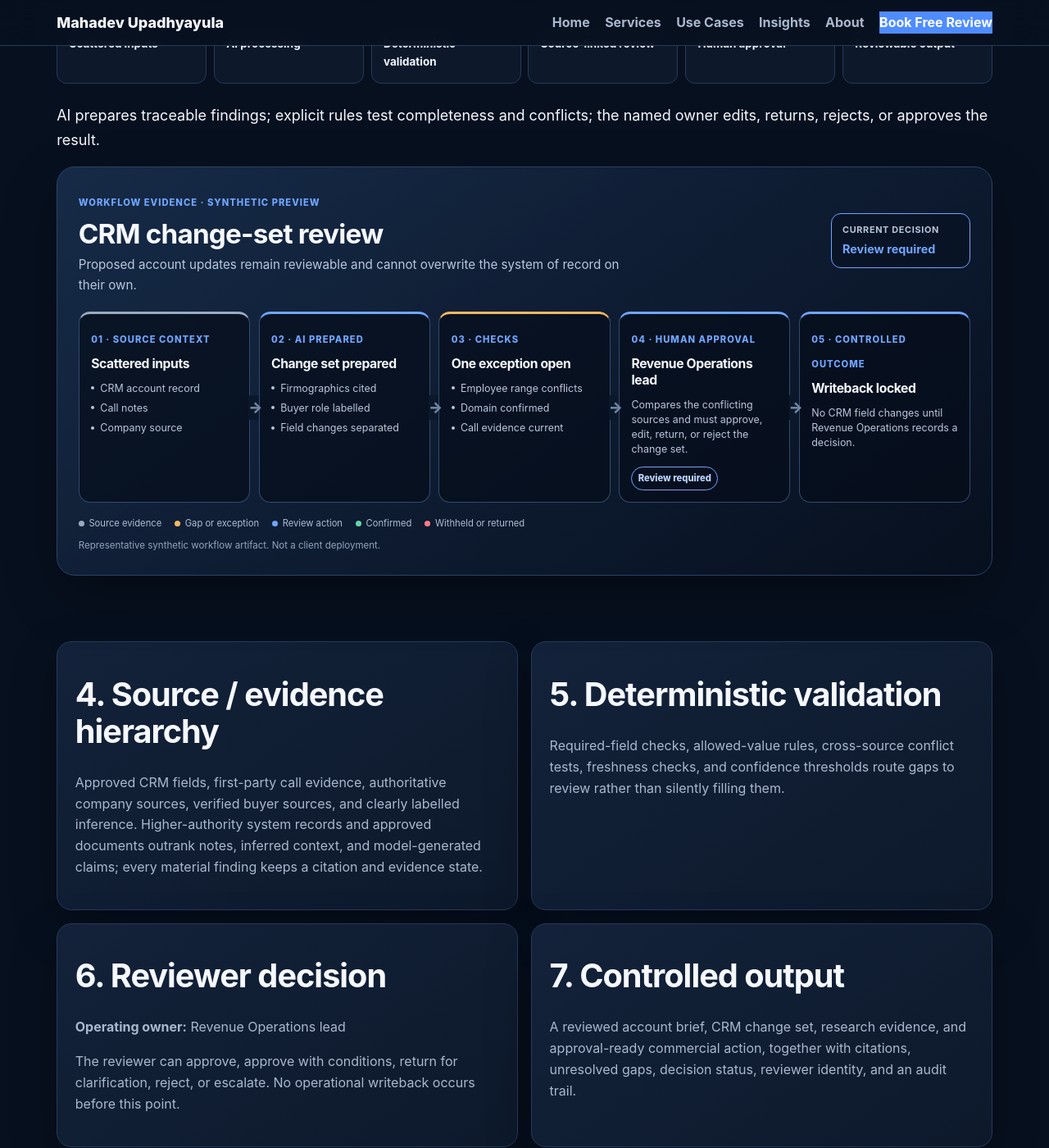
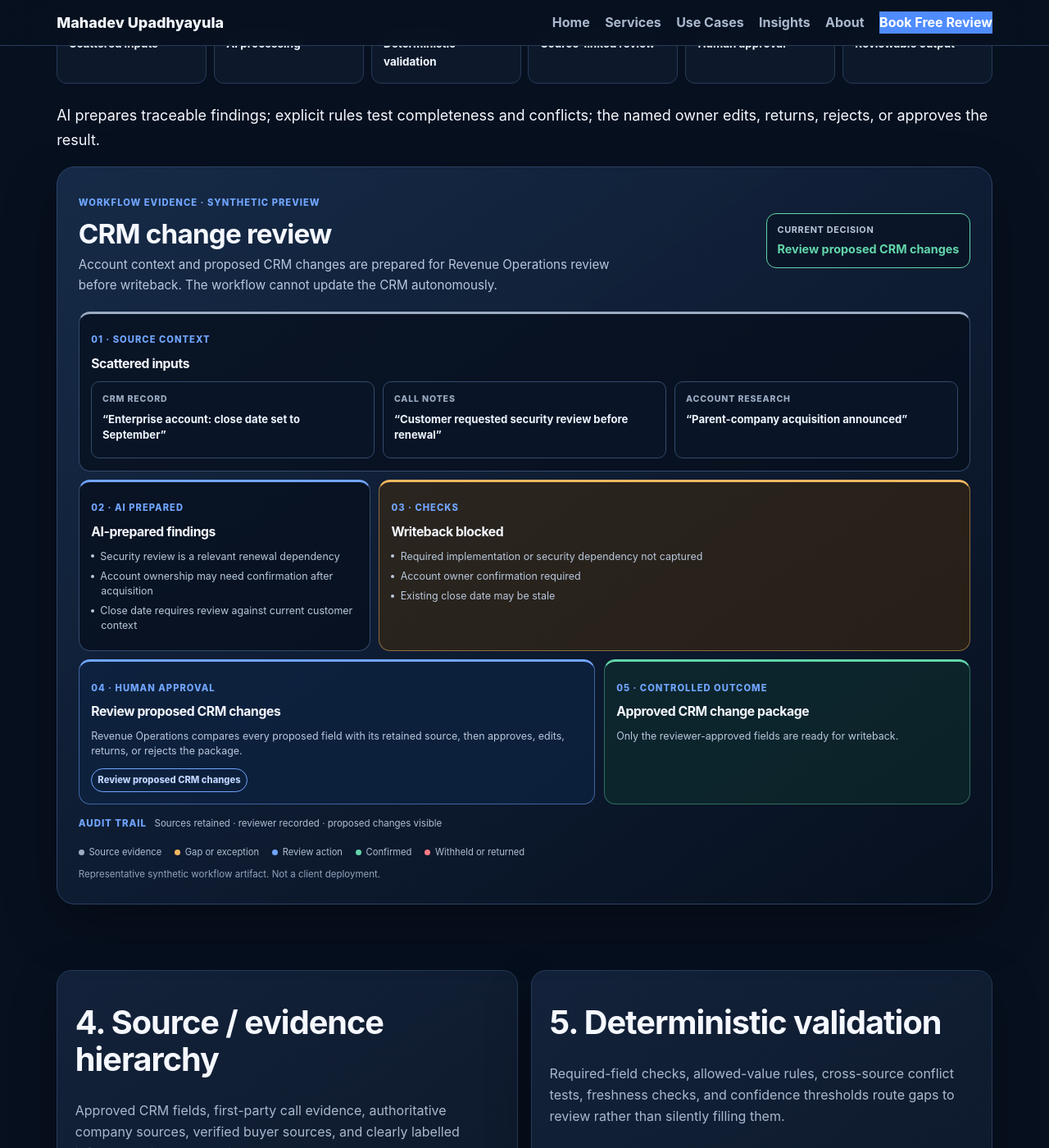
Before and after one commit to mahadevupadhyayula/mahadevupadhyayula.github.io, a Jekyll site: the page built from workflow-evidence/revenue-intelligence.md, in a window 1280 px wide and 1400 px high, scrolled down 913 px. Shown: the whole window at 82% size. Built offline with Jekyll 4.4.1, drawn with Linux system fonts in a browser that asks for light colours.

Commit message:
Add CRM change review artifact

```diff
--- a/_includes/workflow-evidence-artifact.html
+++ b/_includes/workflow-evidence-artifact.html
@@ -23,7 +23,9 @@
         <article class="evidence-artifact__source-card">
           <span>{{ item.title }}</span>
           <strong>“{{ item.signal }}”</strong>
+          {% if item.detail %}
           <p>“{{ item.detail }}”</p>
+          {% endif %}
         </article>
         {% endfor %}
       </div>
@@ -43,7 +45,7 @@
     </li>
     <li class="evidence-artifact__stage evidence-artifact__stage--review">
       <span class="evidence-artifact__step">04 · {{ page.artifact_review_label | default: "Human approval" }}</span>
-      <h3>{{ page.owner }}</h3>
+      <h3>{{ page.artifact_review_heading | default: page.owner }}</h3>
       <p>{{ page.artifact_review }}</p>
       <span class="evidence-artifact__decision">{{ page.artifact_decision }}</span>
     </li>
@@ -60,6 +62,10 @@
     {% endif %}
   </ol>
 
+  {% if page.artifact_audit %}
+  <p class="evidence-artifact__audit"><span>Audit trail</span>{{ page.artifact_audit }}</p>
+  {% endif %}
+
   <p class="evidence-artifact__legend" aria-label="Artifact color key">
     <span class="is-source">Source evidence</span><span class="is-exception">Gap or exception</span><span class="is-review">Review action</span><span class="is-approved">Confirmed</span><span class="is-withheld">Withheld or returned</span>
   </p>
--- a/workflow-evidence/revenue-intelligence.md
+++ b/workflow-evidence/revenue-intelligence.md
@@ -17,19 +17,33 @@ baseline: Median review time, rework or exception rate, and volume per period me
 target: More reviewer-accepted findings with source coverage; fewer returned outputs and downstream exceptions; no uncontrolled action.
 formula: Eligible volume × current avoidable exception rate × cost per exception × share demonstrably prevented by accepted early findings.
 decision_rule: Continue only if the pilot improves the agreed workflow metric without increasing material errors, reviewer burden, or uncontrolled actions.
-artifact_title: CRM change-set review
-artifact_summary: Proposed account updates remain reviewable and cannot overwrite the system of record on their own.
-artifact_state: review
-artifact_decision: Review required
-artifact_sources: [CRM account record, Call notes, Company source]
-artifact_finding: Change set prepared
-artifact_findings: [Firmographics cited, Buyer role labelled, Field changes separated]
+artifact_title: CRM change review
+artifact_summary: Account context and proposed CRM changes are prepared for Revenue Operations review before writeback. The workflow cannot update the CRM autonomously.
+artifact_state: approved
+artifact_decision: Review proposed CRM changes
+artifact_sources:
+  - title: CRM record
+    signal: "Enterprise account: close date set to September"
+  - title: Call notes
+    signal: Customer requested security review before renewal
+  - title: Account research
+    signal: Parent-company acquisition announced
+artifact_finding: AI-prepared findings
+artifact_findings:
+  - Security review is a relevant renewal dependency
+  - Account ownership may need confirmation after acquisition
+  - Close date requires review against current customer context
 artifact_check_state: exception
-artifact_check: One exception open
-artifact_checks: [Employee range conflicts, Domain confirmed, Call evidence current]
-artifact_review: Compares the conflicting sources and must approve, edit, return, or reject the change set.
-artifact_outcome: Writeback locked
-artifact_outcome_detail: No CRM field changes until Revenue Operations records a decision.
+artifact_check: Writeback blocked
+artifact_checks:
+  - Required implementation or security dependency not captured
+  - Account owner confirmation required
+  - Existing close date may be stale
+artifact_review_heading: Review proposed CRM changes
+artifact_review: Revenue Operations compares every proposed field with its retained source, then approves, edits, returns, or rejects the package.
+artifact_outcome: Approved CRM change package
+artifact_outcome_detail: Only the reviewer-approved fields are ready for writeback.
+artifact_audit: Sources retained · reviewer recorded · proposed changes visible
 ---
 
 <section>
```
Also changed, not shown: assets/css/workflow-evidence-artifact.css.
